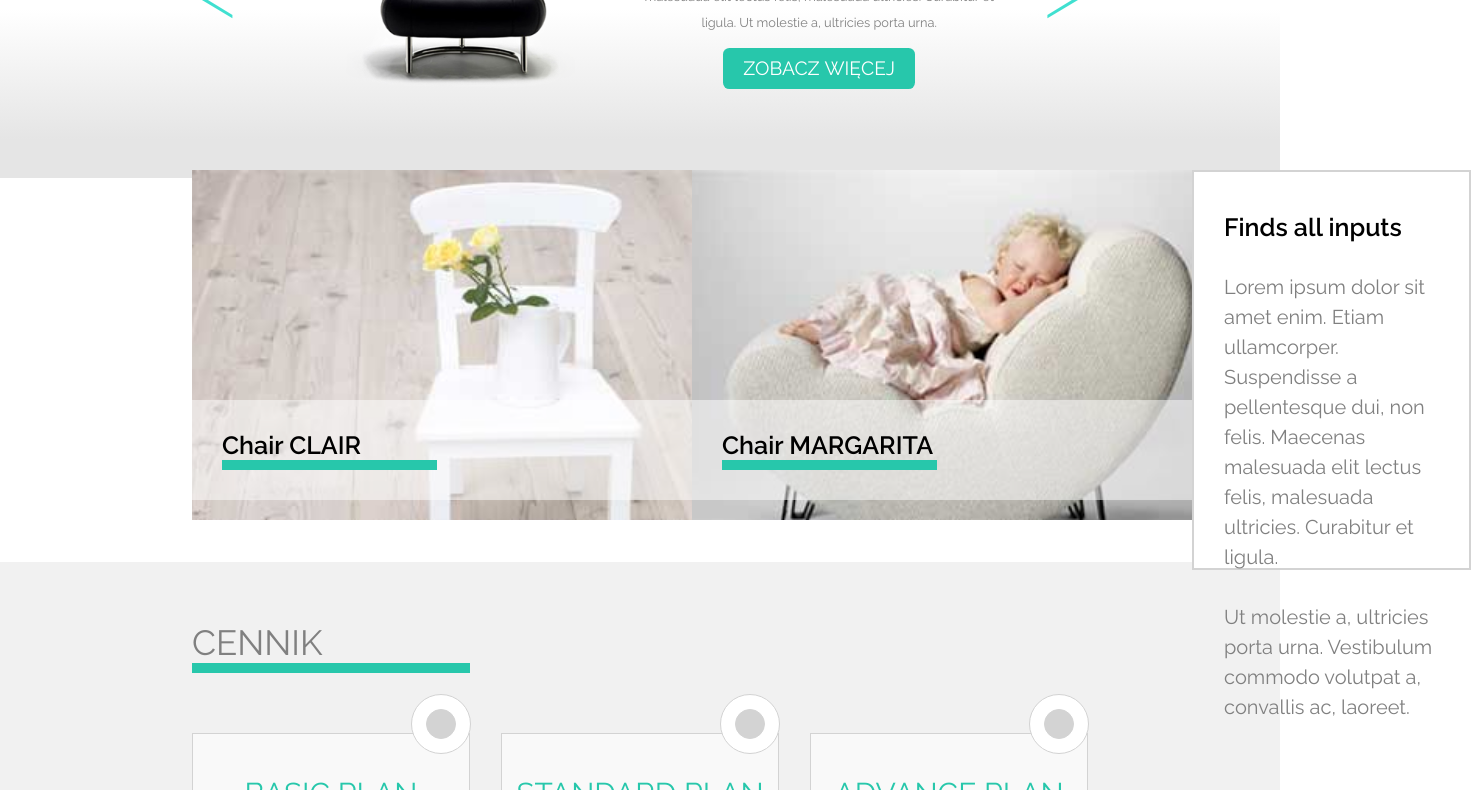
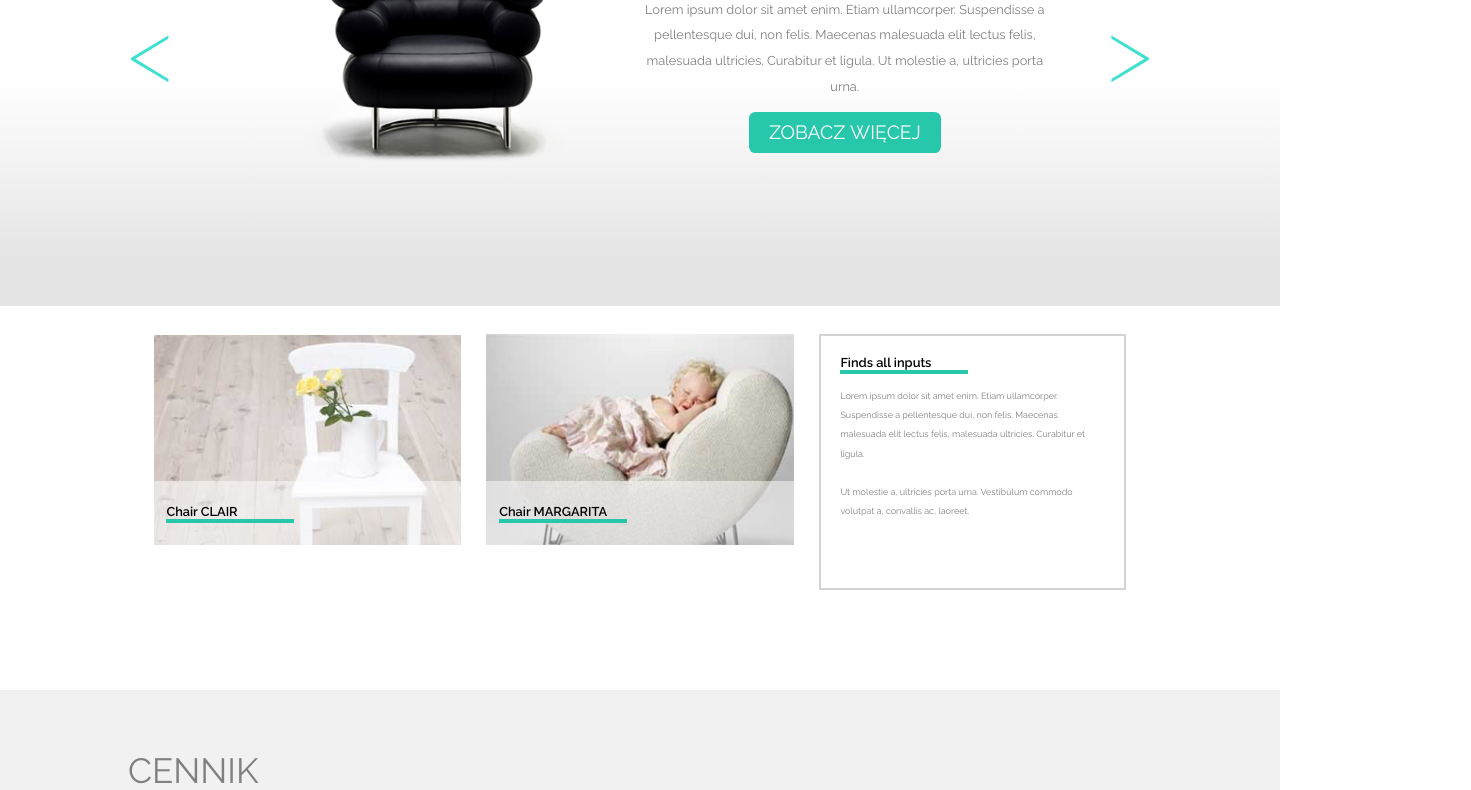
Before and after one commit to lmc-101/workshops, a website: page index.html in a window 1280 px wide. Shown: the part 270-1060 px from the top of the page, 1471 px wide, since content can reach past the window. Drawn offline with Linux system fonts and the light colour scheme.

Commit message:
grid & section 2

```diff
--- a/index.html
+++ b/index.html
@@ -3,6 +3,7 @@
     <head>
         <meta charset="UTF-8">
         <title>workshops</title>
+        <meta name="viewport" content="width=device-width,initial-scale=1">
         <link href="https://fonts.googleapis.com/css?family=Raleway:200,400,600" rel="stylesheet">
         <link rel="stylesheet" href="css/style.css">
     </head>
@@ -46,20 +47,20 @@
         </section>
         <section class='merchandise'>
             <div class='main'>
-                <div class='merchandise_display'>
-                    <div class='chairs chair_clair'>
+                <div class='merchandise_display row'>
+                    <div class='chair_clair col-1'>
                         <div class='transparent_box'>
                             <span class='title'>Chair CLAIR</span>
                             <div class='underline'></div>
                         </div>
                     </div>
-                    <div class='chairs chair_margarita'>
+                    <div class='chair_margarita col-1'>
                         <div class='transparent_box'>
                             <span class='title'>Chair MARGARITA</span>
                             <div class='underline'></div>
                         </div>
                     </div>
-                    <div class='chair_text'>
+                    <div class='chair_text col-1'>
                         <span class='title'>Finds all inputs</span>
                         <div class='underline'></div>
                         <p>
--- /dev/null
+++ b/scss/_grid.scss
@@ -0,0 +1,12 @@
+@for $col from 1 to 3 {
+    .col-#{$col} {
+        width: $col * 29.999%;
+    }
+}
+
+@media (max-width: 100%) {
+    [class*='col-'] {
+        float: none;
+        width: 100%;
+    }
+}
--- a/scss/style.scss
+++ b/scss/style.scss
@@ -1,11 +1,12 @@
 @import 'reset';
+@import 'grid';
 
 * {
     font-family: 'Raleway', sans-serif;
 }
 
 .main {
-    width: 70vw;
+    width: 80vw;
     margin: 0 auto;
 }
 
@@ -58,16 +59,16 @@ nav li {
 /*slider section*/
 .slider_background {
 
-    height: 30vw;
+    height: 40vw;
     .main {
         display: flex;
         justify-content: space-between;
-        height: 30vw;
+        height: inherit;
     }
 }
 .left_arrow,
 .right_arrow {
-    height: 30vw;
+    height: 40vw;
     display: flex;
     align-items: center;
     font-size: 7vw;
@@ -95,7 +96,7 @@ nav li {
 .black_chair {
     width: 50%;
     height: 20vw;
-    disply: flex;
+    display: flex;
     align-items: center;
     justify-content: center;
 
@@ -112,13 +113,12 @@ nav li {
     align-content: center;
     justify-content: space-around;
     flex-wrap: wrap;
-}
 
-.main_idea h1 {
+    h1 {
         font-size: 2.5vw;
     }
 
-.main_idea p {
+    p {
         color: grey;
         font-size: 1vw;
         text-align: center;
@@ -126,6 +126,8 @@ nav li {
         margin-bottom: 1vw;
         margin-top: 1vw;
     }
+}
+
 
 .button {
     padding: 0.75vw 1.5vw;
@@ -133,92 +135,117 @@ nav li {
     text-align: center;
     border-radius: 0.5vw;
     width: 15vw;
-}
 
-.button a {
+    a {
         color: white;
         font-size: 1.5vw;
         text-decoration: none;
     }
+}
 
+/*grid*/
+
+.row:before, .row:after {
+    content: " ";
+    display: table;
+    clear: both;
+}
+
+.col-1 {
+    height: 16.5vw;
+}
+
+/*section 2*/
 .merchandise {
     background-color: white;
-}
+    height: auto;
 
-.merchandise,
     .merchandise_display {
         height: 30vw;
-}
-
-.merchandise_display {
         display: flex;
         justify-content: space-between;
-    align-items: center;
+        align-items:flex-start;
+        padding-top: 2.2vw;
     }
-
-.chairs {
-    width: 500px;
-    height: 350px;
-    margin-top: -50px;
-    background-repeat: no-repeat;
-    background-position: center;
-    background-size: cover;
-}
-
-.chair_clair {
-    background-image: url(/images/box1_img.jpg);
-}
-
-.chair_margarita {
-    background-image: url(/images/box2_img.jpg);
-}
-
-.transparent_box {
-    width: inherit;
-    height: 100px;
-    background-color: white;
-    margin-top: 230px;
-    background: rgba(255,255,255, 0.5);
-    display: flex;
-    flex-direction:column;
-    justify-content: center;
-    flex-wrap: wrap;
-    padding-left: 30px;
-}
-
-.chair_text {
-    width: 500px;
-    height: 400px;
-    background: white;
-    border: 2px solid lightgray;
-    padding: 30px;
-    display: flex;
-    flex-direction: column;
 }
 
 .title {
     color: black;
     font-weight: 600;
-    font-size: 25px;
+    font-size: 1vw;
 }
 
 .underline {
     background-color: rgb(39, 199, 171);
-    width: 215px;
-    height:10px;
+    width: 10vw;
+    height: 0.3vw;
 }
 
-.chair_text p {
-    font-size: 20px;
-    line-height: 1.5em;
-    margin-top: 30px;
+.chair_clair {
+    background-image: url(../images/box1_img.jpg);
+    background-repeat: no-repeat;
+    background-position: center;
+    background-size: contain;
+}
+
+.chair_margarita {
+    background-image: url(../images/box2_img.jpg);
+    background-repeat: no-repeat;
+    background-position: center;
+    background-size: contain;
+}
+
+.chair_clair, .chair_margarita {
+    display: flex;
+    align-items: flex-end;
+}
+.transparent_box {
+    height: 5vw;
+    width: 100%;
+    background: rgba(255,255,255, 0.5);
+    display: flex;
+    flex-direction: column;
+    justify-content: center;
+    padding-left: 1vw;
+
+}
+//.transparent_box {
+//    width: inherit;
+//    height: 100px;
+//    background-color: white;
+//    margin-top: 230px;
+//    background: rgba(255,255,255, 0.5);
+//    display: flex;
+//    flex-direction:column;
+//    justify-content: center;
+//    flex-wrap: wrap;
+//    padding-left: 30px;
+//}
+
+.chair_text {
+    height: 20vw;
+    background: white;
+    border: 2px solid lightgray;
+    padding: 1.5vw;
+    display: flex;
+    flex-direction: column;
+
+    p {
+        font-size: 0.7vw;
+        line-height: 1.5vw;
+        margin-top: 1vw;
         color: gray;
     }
-
-.chair_text .title {
-    margin-top: 10px;
 }
 
+
+
+//.chair_text .title {
+//    margin-top: 10px;
+//}
+
+
+/*section 3*/
 .plan_offer {
     background-color: rgb(241, 241, 241);
     width: 100%;
```
Also changed, not shown: css/style.css. Lines whose indentation alone changed are shown as unchanged.
